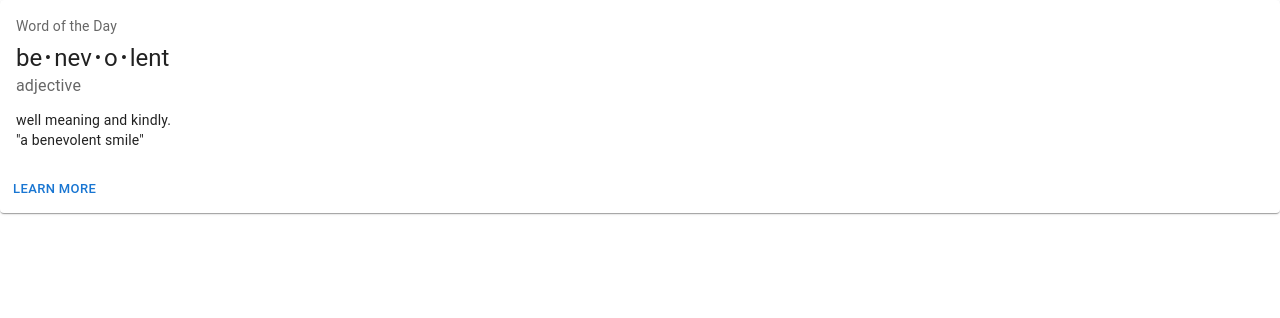
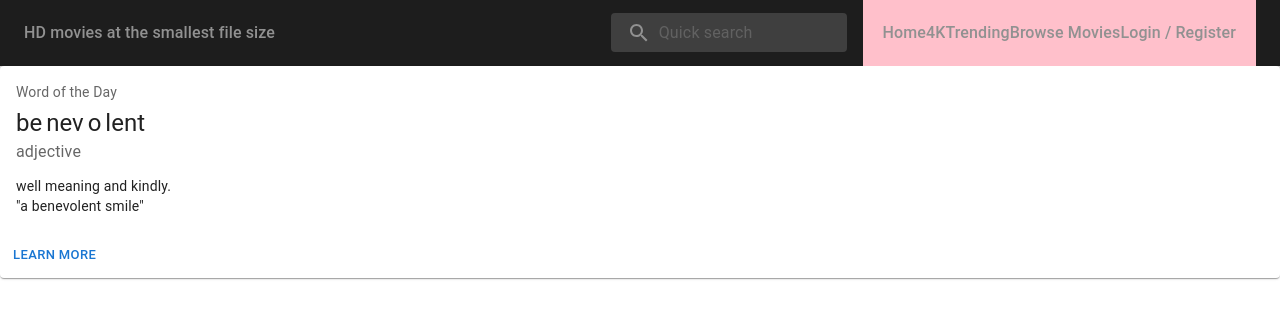
Before and after one commit to Giftirusa/Movies-material-ui-, a Next.js app: page / in a window 1280 px wide. Shown: the top 318 px of the page. Built offline with nearby package versions, Linux system fonts and the light colour scheme.

Commit message:
added the navbar

```diff
--- a/package.json
+++ b/package.json
@@ -11,7 +11,9 @@
   "dependencies": {
     "@emotion/react": "^11.11.4",
     "@emotion/styled": "^11.11.5",
+    "@mui/icons-material": "^5.15.19",
     "@mui/material": "^5.15.19",
+    "material-icons": "^1.13.12",
     "next": "14.2.3",
     "react": "^18",
     "react-dom": "^18"
--- /dev/null
+++ b/src/app/components/navbar.tsx
@@ -0,0 +1,252 @@
+'use client'
+import * as React from 'react';
+import { styled, alpha } from '@mui/material/styles';
+import AppBar from '@mui/material/AppBar';
+import Box from '@mui/material/Box';
+import Toolbar from '@mui/material/Toolbar';
+import IconButton from '@mui/material/IconButton';
+import Typography from '@mui/material/Typography';
+import InputBase from '@mui/material/InputBase';
+import Badge from '@mui/material/Badge';
+import MenuItem from '@mui/material/MenuItem';
+import Menu from '@mui/material/Menu';
+import SearchIcon from '@mui/icons-material/Search';
+import AccountCircle from '@mui/icons-material/AccountCircle';
+import MailIcon from '@mui/icons-material/Mail';
+import NotificationsIcon from '@mui/icons-material/Notifications';
+import MoreIcon from '@mui/icons-material/MoreVert';
+
+const Search = styled('div')(({ theme }) => ({
+  position: 'relative',
+  borderRadius: theme.shape.borderRadius,
+  backgroundColor: alpha(theme.palette.common.white, 0.15),
+  '&:hover': {
+    backgroundColor: alpha(theme.palette.common.white, 0.25),
+  },
+  marginRight: theme.spacing(2),
+  marginLeft: 0,
+  width: '100%',
+  [theme.breakpoints.up('sm')]: {
+    marginLeft: theme.spacing(3),
+    width: 'auto',
+  },
+}));
+
+const SearchIconWrapper = styled('div')(({ theme }) => ({
+  padding: theme.spacing(0, 2),
+  height: '100%',
+  position: 'absolute',
+  pointerEvents: 'none',
+  display: 'flex',
+  alignItems: 'center',
+  justifyContent: 'center',
+}));
+
+const StyledInputBase = styled(InputBase)(({ theme }) => ({
+  color: 'inherit',
+  '& .MuiInputBase-input': {
+    padding: theme.spacing(1, 1, 1, 0),
+    // vertical padding + font size from searchIcon
+    paddingLeft: `calc(1em + ${theme.spacing(4)})`,
+    transition: theme.transitions.create('width'),
+    width: '100%',
+    [theme.breakpoints.up('md')]: {
+      width: '20ch',
+    },
+  },
+}));
+
+export default function PrimarySearchAppBar() {
+  const [anchorEl, setAnchorEl] = React.useState<null | HTMLElement>(null);
+  const [mobileMoreAnchorEl, setMobileMoreAnchorEl] =
+    React.useState<null | HTMLElement>(null);
+
+  const isMenuOpen = Boolean(anchorEl);
+  const isMobileMenuOpen = Boolean(mobileMoreAnchorEl);
+
+  const handleProfileMenuOpen = (event: React.MouseEvent<HTMLElement>) => {
+    setAnchorEl(event.currentTarget);
+  };
+
+  const handleMobileMenuClose = () => {
+    setMobileMoreAnchorEl(null);
+  };
+
+  const handleMenuClose = () => {
+    setAnchorEl(null);
+    handleMobileMenuClose();
+  };
+
+  const handleMobileMenuOpen = (event: React.MouseEvent<HTMLElement>) => {
+    setMobileMoreAnchorEl(event.currentTarget);
+  };
+
+  const menuId = 'primary-search-account-menu';
+  (
+    <Menu
+      anchorEl={anchorEl}
+      anchorOrigin={{
+        vertical: 'top',
+        horizontal: 'right',
+      }}
+      id={menuId}
+      keepMounted
+      transformOrigin={{
+        vertical: 'top',
+        horizontal: 'right',
+      }}
+      open={isMenuOpen}
+      onClose={handleMenuClose}
+    >
+      <MenuItem onClick={handleMenuClose}>Profile</MenuItem>
+      <MenuItem onClick={handleMenuClose}>My account</MenuItem>
+    </Menu>
+  );
+
+  const mobileMenuId = 'primary-search-account-menu-mobile';
+  const renderMobileMenu = (
+    <Menu
+      anchorEl={mobileMoreAnchorEl}
+      anchorOrigin={{
+        vertical: 'top',
+        horizontal: 'right',
+      }}
+      id={mobileMenuId}
+      keepMounted
+      transformOrigin={{
+        vertical: 'top',
+        horizontal: 'right',
+      }}
+      open={isMobileMenuOpen}
+      onClose={handleMobileMenuClose}
+    >
+      <MenuItem>
+        <IconButton size="large" aria-label="show 4 new mails" color="inherit">
+          <Badge badgeContent={4} color="error">
+            <MailIcon />
+          </Badge>
+        </IconButton>
+        <p>Messages</p>
+      </MenuItem>
+      <MenuItem>
+        <IconButton
+          size="large"
+          aria-label="show 17 new notifications"
+          color="inherit"
+        >
+          <Badge badgeContent={17} color="error">
+            <NotificationsIcon />
+          </Badge>
+        </IconButton>
+        <p>Notifications</p>
+      </MenuItem>
+      <MenuItem onClick={handleProfileMenuOpen}>
+        <IconButton
+          size="large"
+          aria-label="account of current user"
+          aria-controls="primary-search-account-menu"
+          aria-haspopup="true"
+          color="inherit"
+        >
+          <AccountCircle />
+        </IconButton>
+        <p>Profile</p>
+      </MenuItem>
+    </Menu>
+  );
+
+  return (
+    <Box sx={{ flexGrow: 1 }}>
+      <AppBar position="static"
+      sx={{ bgcolor: "#1d1d1d",
+      color: "#919191",
+
+      }}>
+        <Toolbar>
+
+          <Typography
+            variant="h6"
+            noWrap
+            component="div"
+            sx={{ fontSize: "16px",
+                display: { xs: 'none', sm: 'block' } }}
+          >
+            HD movies at the smallest file size
+          </Typography>
+          <Box sx={{ flexGrow: 1 }} />
+          <Search>
+            <SearchIconWrapper>
+              <SearchIcon />
+            </SearchIconWrapper>
+            <StyledInputBase
+              placeholder="Quick search"
+              inputProps={{ 'aria-label': 'search' }}
+            />
+          </Search>
+          <Box
+            sx={{
+                background: "pink",
+                display: "flex",
+                flexDisplay: "row",
+                justifyContent: "space-between",
+                padding: "20px",
+            }}
+            >
+          <Typography
+          variant="h6"
+          noWrap
+          component="div"
+          sx={{ fontSize: "16px",
+             display: { xs: 'none', sm: 'block' } }}
+          >
+            Home
+            </Typography>
+
+
+            <Typography
+            variant="h6"
+            noWrap
+            component="div"
+            sx={{ fontSize: "16px",
+                display: { xs: 'none', sm: 'block' } }}
+            >
+                4K
+                </Typography>
+
+                <Typography
+            variant="h6"
+            noWrap
+            component="div"
+            sx={{ fontSize: "16px",
+                display: { xs: 'none', sm: 'block' } }}
+            >
+                Trending
+                </Typography>
+
+                <Typography
+            variant="h6"
+            noWrap
+            component="div"
+            sx={{ fontSize: "16px",
+                display: { xs: 'none', sm: 'block' } }}
+            >
+                Browse Movies
+                </Typography>
+                <Typography
+            variant="h6"
+            noWrap
+            component="div"
+            sx={{ fontSize: "16px",
+                display: { xs: 'none', sm: 'block' } }}
+            >
+                Login / Register
+                </Typography>
+            </Box>
+
+        </Toolbar>
+      </AppBar>
+      {renderMobileMenu}
+
+    </Box>
+  );
+}
--- a/src/app/page.tsx
+++ b/src/app/page.tsx
@@ -1,17 +1,20 @@
 import { Box, Button, Card, CardActions, CardContent, Typography } from "@mui/material";
 import Image from "next/image";
+import PrimarySearchAppBar from "./components/navbar";
 
 const bull = (
   <Box
     component="span"
     sx={{ display: 'inline-block', mx: '2px', transform: 'scale(0.8)' }}
   >
-    •
+
   </Box>
 );
 
 export default function Home() {
   return (
+    <>
+    <PrimarySearchAppBar/>
 <Card sx={{ minWidth: 275 }}>
       <CardContent>
         <Typography sx={{ fontSize: 14 }} color="text.secondary" gutterBottom>
@@ -33,5 +36,6 @@
         <Button size="small">Learn More</Button>
       </CardActions>
     </Card>
+    </>
   );
 }
```
Also changed, not shown: 1 other file (tests, documents, lock files or other folders).
